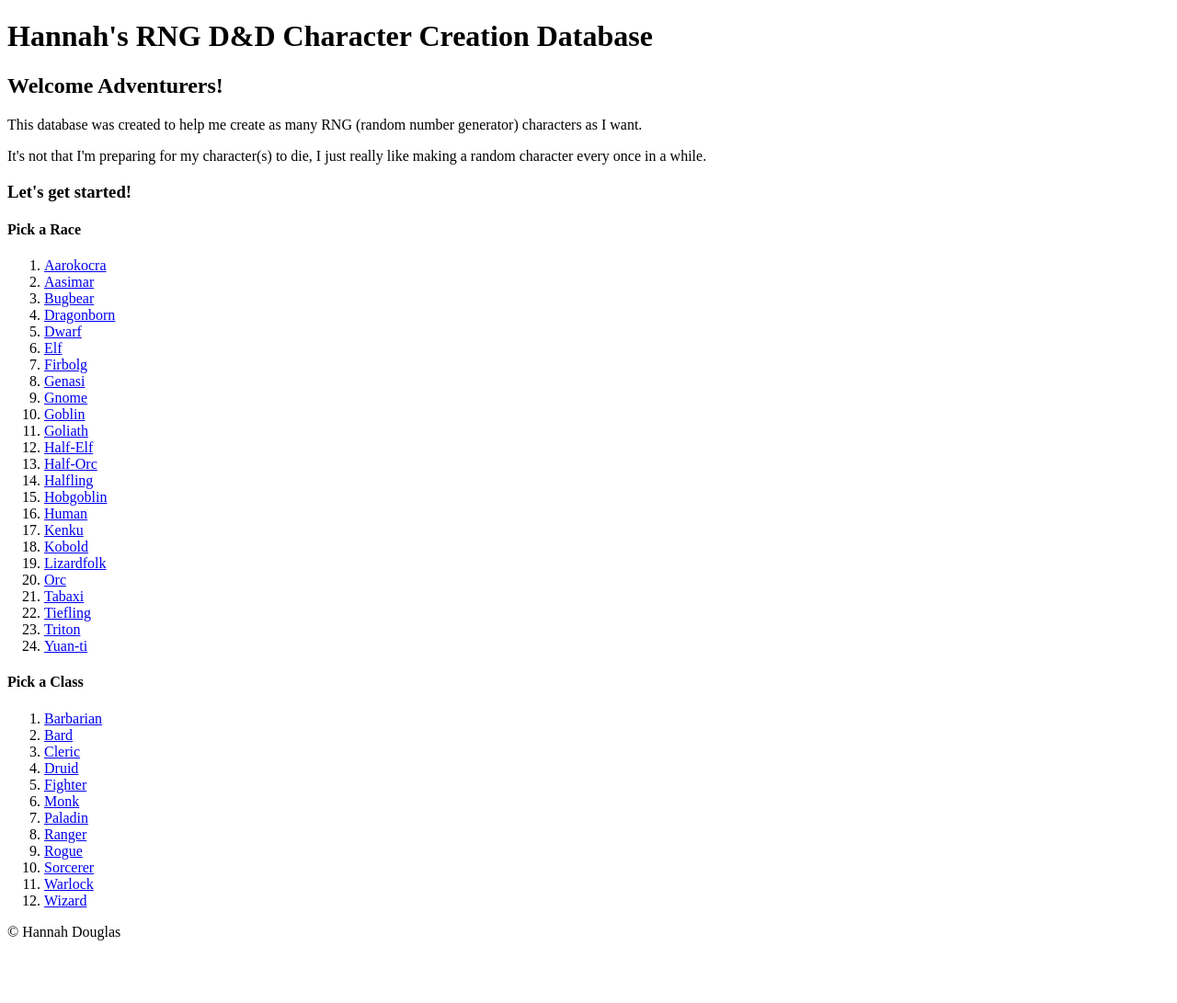
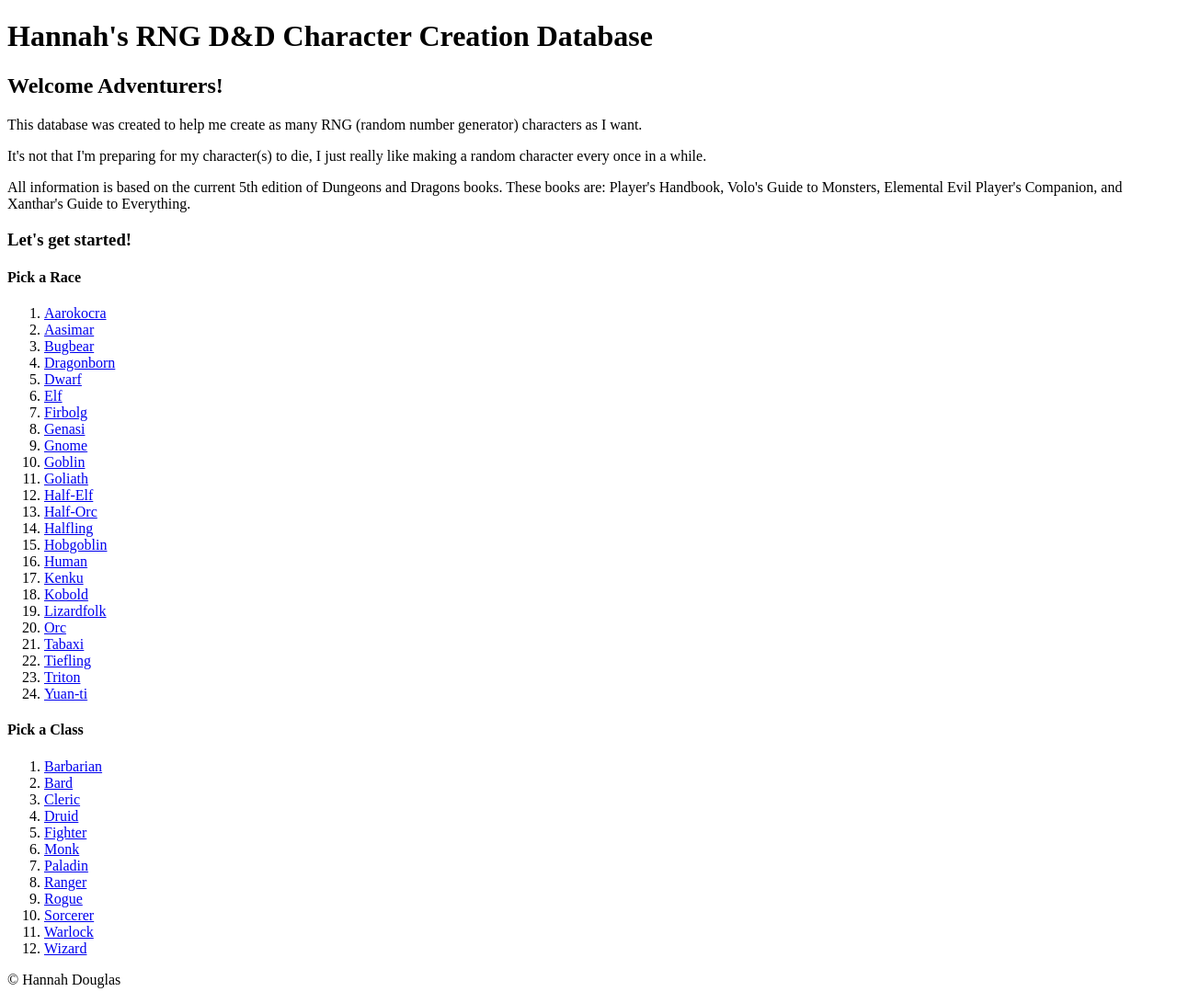
Before and after one commit to hldouglas/dnd-character-creation, a Jekyll site: the page built from index.html, in a window 1280 px wide. Shown: the whole page at 92% size. Built offline with Jekyll 4.4.1, drawn with Linux system fonts in a browser that asks for light colours; before the commit the page ends 1039 px from its top, so only the background shows below that.

Commit message:
Added more content

```diff
--- a/index.html
+++ b/index.html
@@ -7,6 +7,7 @@ layout: default
   <h2>Welcome Adventurers!</h2>
   <p>This database was created to help me create as many RNG (random number generator) characters as I want.</p>
   <p>It's not that I'm preparing for my character(s) to die, I just really like making a random character every once in a while.</p>
+  <p>All information is based on the current 5th edition of Dungeons and Dragons books. These books are: Player's Handbook, Volo's Guide to Monsters, Elemental Evil Player's Companion, and Xanthar's Guide to Everything.</p>
 
   <h3>Let's get started!</h3>
       <h4 class="push-0">Pick a Race</h4>
```
